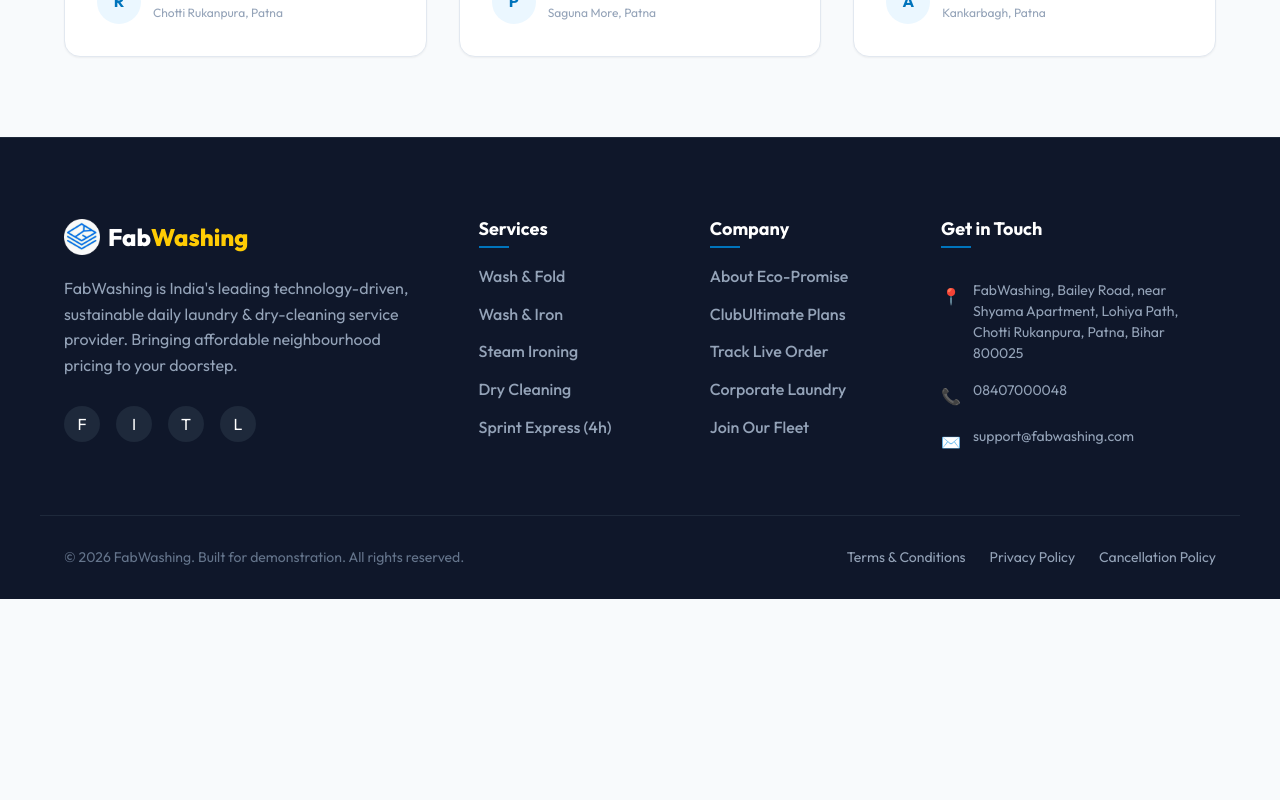
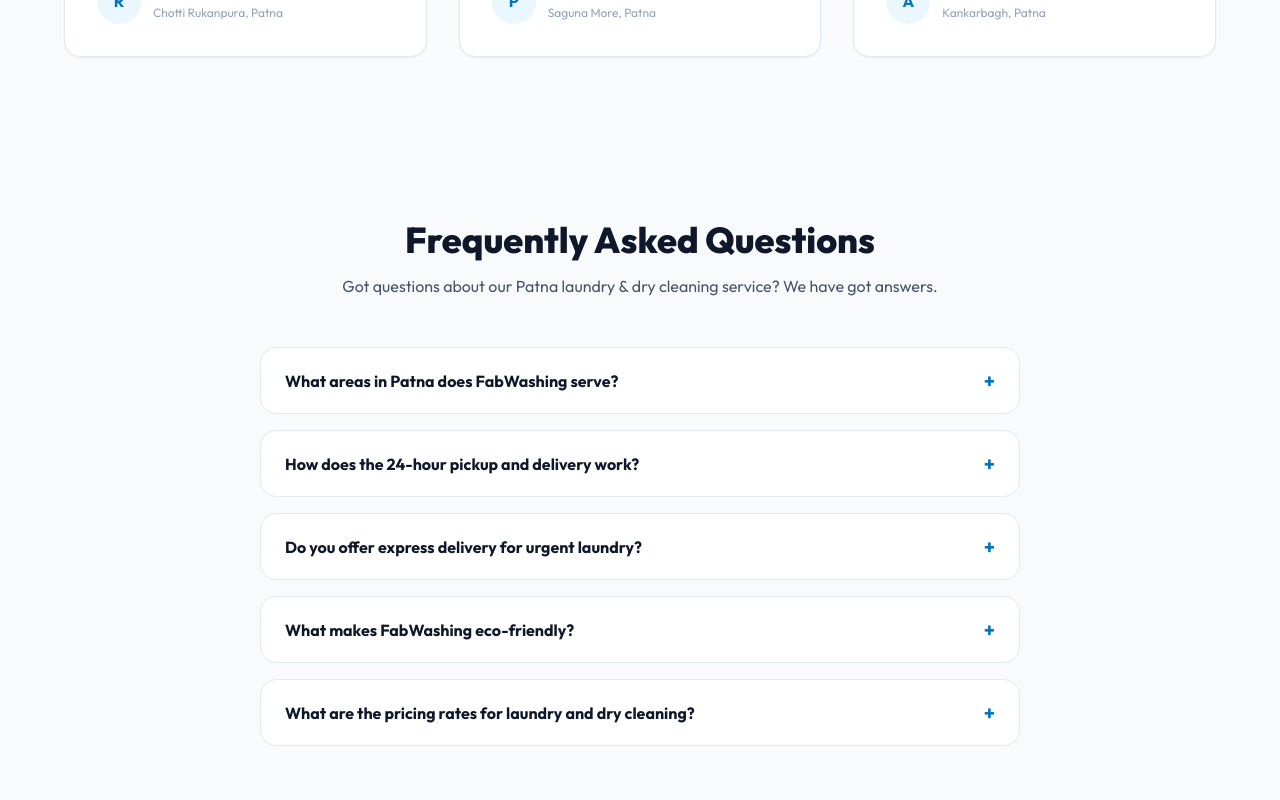
Before and after one commit to abhishekkumarai/fabwashing, a Next.js app: page / in a window 1280 px wide. Shown: the part 2660-3460 px from the top of the page. Before the commit the page ends 3259 px from the top, so only its background shows below. Built offline with nearby package versions, Linux system fonts and the light colour scheme; no server answers.

Commit message:
Implement SEO, AEO/GEO schemas, robots.txt, sitemaps, and Daily Cron Job

```diff
--- a/src/app/page.module.css
+++ b/src/app/page.module.css
@@ -543,3 +543,99 @@
     padding: 32px 20px;
   }
 }
+
+/* FAQ Section */
+.faqSection {
+  background-color: var(--bg-light);
+  padding: 80px 0;
+}
+
+.faqTitle {
+  text-align: center;
+  font-size: 36px;
+  font-weight: 800;
+  margin-bottom: 12px;
+  color: var(--text-dark);
+}
+
+.faqSubtitle {
+  text-align: center;
+  font-size: 16px;
+  color: var(--text-medium);
+  margin-bottom: 48px;
+  max-width: 600px;
+  margin-left: auto;
+  margin-right: auto;
+}
+
+.faqContainer {
+  max-width: 800px;
+  margin: 0 auto;
+  display: flex;
+  flex-direction: column;
+  gap: 16px;
+  padding: 0 20px;
+}
+
+.faqItem {
+  background: white;
+  border-radius: var(--border-radius-md);
+  border: 1px solid var(--border-light);
+  overflow: hidden;
+  transition: all 0.3s ease;
+}
+
+.faqItemActive {
+  border-color: var(--primary-blue);
+  box-shadow: var(--shadow-md);
+}
+
+.faqQuestion {
+  width: 100%;
+  text-align: left;
+  background: none;
+  border: none;
+  padding: 20px 24px;
+  font-size: 16px;
+  font-weight: 700;
+  color: var(--text-dark);
+  cursor: pointer;
+  display: flex;
+  justify-content: space-between;
+  align-items: center;
+  transition: color 0.2s ease;
+}
+
+.faqQuestion:hover {
+  color: var(--primary-blue);
+}
+
+.faqIcon {
+  font-size: 20px;
+  color: var(--primary-blue);
+  transition: transform 0.3s ease;
+}
+
+.faqIconActive {
+  transform: rotate(45deg);
+}
+
+.faqAnswer {
+  max-height: 0;
+  overflow: hidden;
+  transition: max-height 0.3s cubic-bezier(0, 1, 0, 1), padding 0.3s ease;
+  padding: 0 24px;
+}
+
+.faqAnswerActive {
+  max-height: 500px;
+  padding: 0 24px 20px;
+  transition: max-height 0.3s ease-in, padding 0.3s ease;
+}
+
+.faqAnswerText {
+  font-size: 15px;
+  line-height: 1.6;
+  color: var(--text-medium);
+  margin: 0;
+}
--- a/src/app/page.tsx
+++ b/src/app/page.tsx
@@ -15,6 +15,89 @@
   const [pincode, setPincode] = useState('');
   const [checking, setChecking] = useState(false);
   const [checkStatus, setCheckStatus] = useState<'idle' | 'success' | 'error'>('idle');
+  const [openFaqIndex, setOpenFaqIndex] = useState<number | null>(null);
+
+  const toggleFaq = (index: number) => {
+    setOpenFaqIndex(openFaqIndex === index ? null : index);
+  };
+
+  const faqItems = [
+    {
+      question: 'What areas in Patna does FabWashing serve?',
+      answer: 'FabWashing currently provides laundry and dry cleaning services to several active pincodes in Patna, Bihar, including Bailey Road, Lohiya Path, Chotti Rukanpura, Saguna More, Kankarbagh, and surrounding areas. You can enter your pincode in our checker above to verify serviceability.'
+    },
+    {
+      question: 'How does the 24-hour pickup and delivery work?',
+      answer: 'Once you schedule a booking on our website, a FabWashing rider will arrive in an electric vehicle (EV) to collect your laundry. We process your garments using eco-friendly detergents at our specialized facility and deliver them back to your doorstep within 24 hours, freshly cleaned, ironed, and neatly folded.'
+    },
+    {
+      question: 'Do you offer express delivery for urgent laundry?',
+      answer: 'Yes! We offer a 4-hour express "Sprint" service at checkout for steam ironing and quick wash services. This is perfect for last-minute business meetings or special occasions.'
+    },
+    {
+      question: 'What makes FabWashing eco-friendly?',
+      answer: 'We care deeply about Patna\'s environment. We use 100% biodegradable detergents, recycle water in our washing machines, deliver using our proprietary EV fleet to reduce carbon emissions, and package all your garments in reusable, zero-plastic packaging.'
+    },
+    {
+      question: 'What are the pricing rates for laundry and dry cleaning?',
+      answer: 'Our rates start at ₹20 per piece for Wash & Fold, ₹25 per piece for Wash & Iron, ₹15 per piece for Steam Ironing, and ₹70 per piece for dry cleaning. You can view the full pricing breakdown on our Services page.'
+    }
+  ];
+
+  const localBusinessSchema = {
+    "@context": "https://schema.org",
+    "@type": "LaundryBusiness",
+    "name": "FabWashing",
+    "image": "https://fabwashing.com/logo.png",
+    "@id": "https://fabwashing.com",
+    "url": "https://fabwashing.com",
+    "telephone": "+9108407000048",
+    "priceRange": "$$",
+    "address": {
+      "@type": "PostalAddress",
+      "streetAddress": "Bailey Road, near Shyama Apartment, Lohiya Path, Chotti Rukanpura",
+      "addressLocality": "Patna",
+      "addressRegion": "Bihar",
+      "postalCode": "800025",
+      "addressCountry": "IN"
+    },
+    "geo": {
+      "@type": "GeoCoordinates",
+      "latitude": 25.6112,
+      "longitude": 85.0874
+    },
+    "openingHoursSpecification": {
+      "@type": "OpeningHoursSpecification",
+      "dayOfWeek": [
+        "Monday",
+        "Tuesday",
+        "Wednesday",
+        "Thursday",
+        "Friday",
+        "Saturday",
+        "Sunday"
+      ],
+      "opens": "08:00",
+      "closes": "20:00"
+    },
+    "sameAs": [
+      "https://www.instagram.com/fabwashing"
+    ]
+  };
+
+  const faqSchema = {
+    "@context": "https://schema.org",
+    "@type": "FAQPage",
+    "mainEntity": faqItems.map((item) => ({
+      "@type": "Question",
+      "name": item.question,
+      "acceptedAnswer": {
+        "@type": "Answer",
+        "text": item.answer
+      }
+    }))
+  };
+
 
   const handlePincodeSubmit = (e: React.FormEvent) => {
     e.preventDefault();
@@ -303,6 +386,49 @@
           </div>
         </div>
       </section>
+
+      {/* 6. FAQ Section (GEO/AEO Optimization) */}
+      <section className={styles.faqSection}>
+        <div className="container">
+          <h2 className={styles.faqTitle}>Frequently Asked Questions</h2>
+          <p className={styles.faqSubtitle}>
+            Got questions about our Patna laundry & dry cleaning service? We have got answers.
+          </p>
+
+          <div className={styles.faqContainer}>
+            {faqItems.map((item, idx) => (
+              <div
+                key={idx}
+                className={`${styles.faqItem} ${openFaqIndex === idx ? styles.faqItemActive : ''}`}
+              >
+                <button
+                  className={styles.faqQuestion}
+                  onClick={() => toggleFaq(idx)}
+                  aria-expanded={openFaqIndex === idx}
+                >
+                  <span>{item.question}</span>
+                  <span className={`${styles.faqIcon} ${openFaqIndex === idx ? styles.faqIconActive : ''}`}>
+                    +
+                  </span>
+                </button>
+                <div className={`${styles.faqAnswer} ${openFaqIndex === idx ? styles.faqAnswerActive : ''}`}>
+                  <p className={styles.faqAnswerText}>{item.answer}</p>
+                </div>
+              </div>
+            ))}
+          </div>
+        </div>
+      </section>
+
+      {/* JSON-LD Schemas for Search & AI Engines */}
+      <script
+        type="application/ld+json"
+        dangerouslySetInnerHTML={{ __html: JSON.stringify(localBusinessSchema) }}
+      />
+      <script
+        type="application/ld+json"
+        dangerouslySetInnerHTML={{ __html: JSON.stringify(faqSchema) }}
+      />
     </div>
   );
 }
```
Also changed, not shown: src/app/api/seo-cron/route.ts (added, +40 -0 lines), src/app/robots.ts (added, +40 -0 lines), src/app/sitemap.ts (added, +38 -0 lines), public/image.png (added), vercel.json (added).
